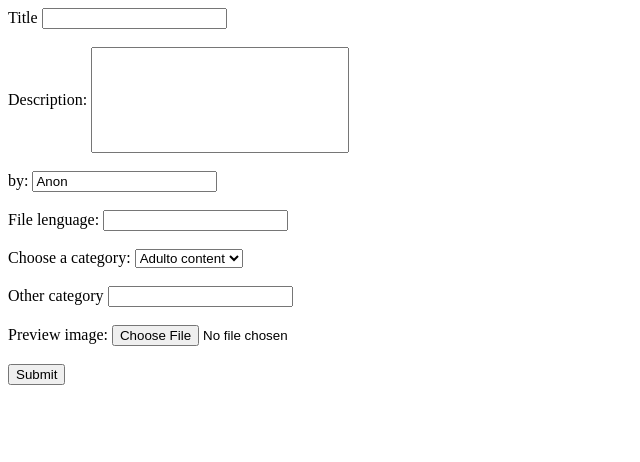
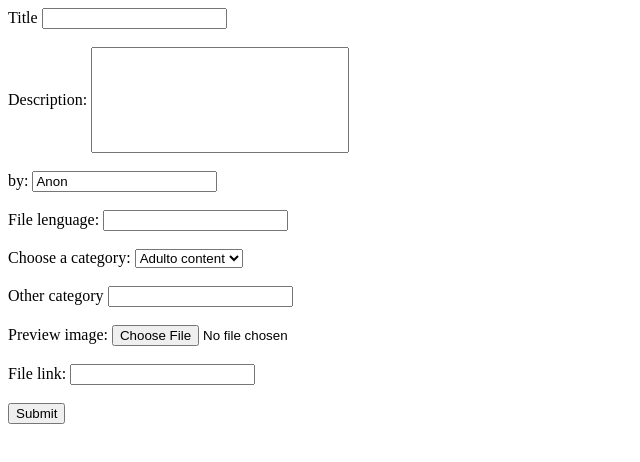
Before and after one commit to privatefilesx/privatexfilesforms, a plain HTML site: page index.html in a window 1280 px wide. Shown: the whole page, without its empty margins (0-640 px from the left). Drawn offline with Linux system fonts and the light colour scheme.

Commit message:
Update index.html

```diff
--- a/index.html
+++ b/index.html
@@ -1,7 +1,7 @@
 <!DOCTYPE html>
 <html>
 <head>
-<title>Page Title</title>
+<title>Private x files forms</title>
 </head>
 <body>
 
@@ -37,6 +37,8 @@
   <input type="file" id="myfile" name="myfile"> <div <br></br>
 
 
+  <label for="link">File link:</label>
+  <input type="url" id="link" name="link"> <div <br></br>
 
 
   <input type="submit" value="Submit">
```
